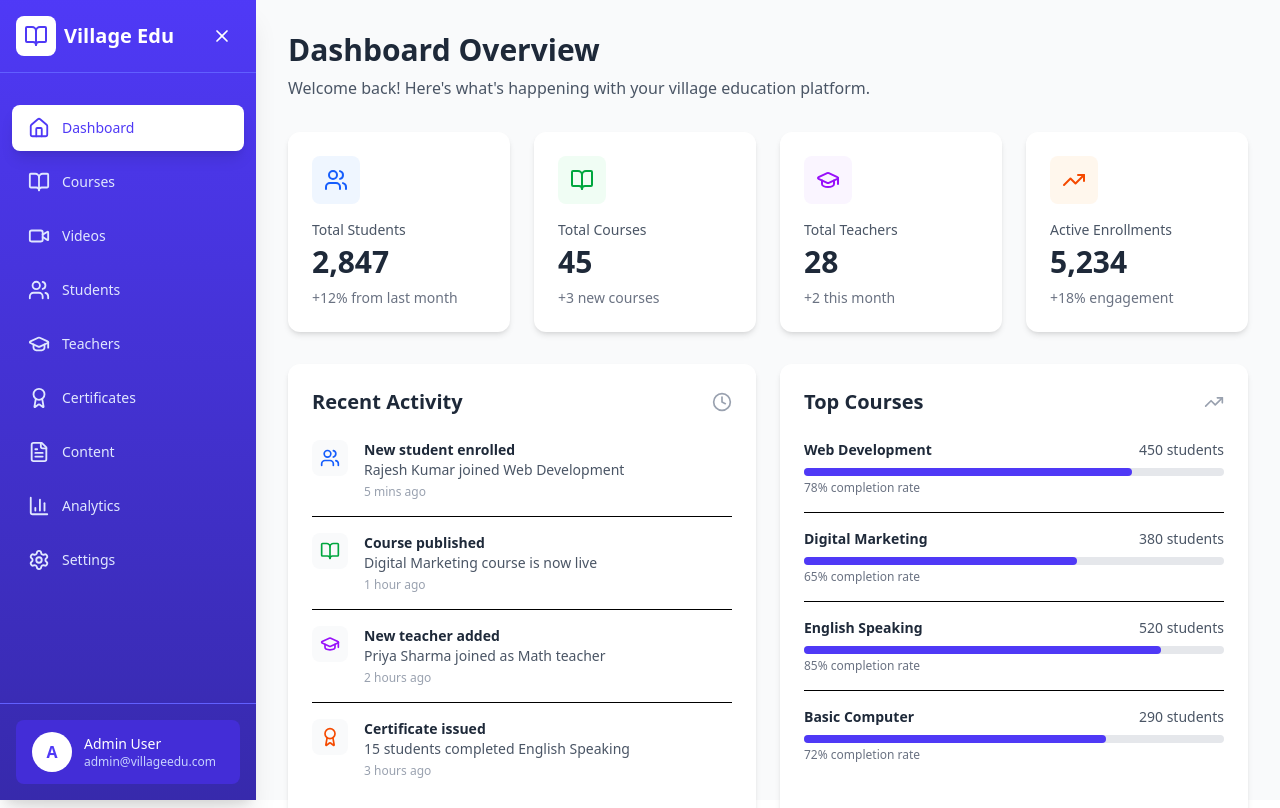
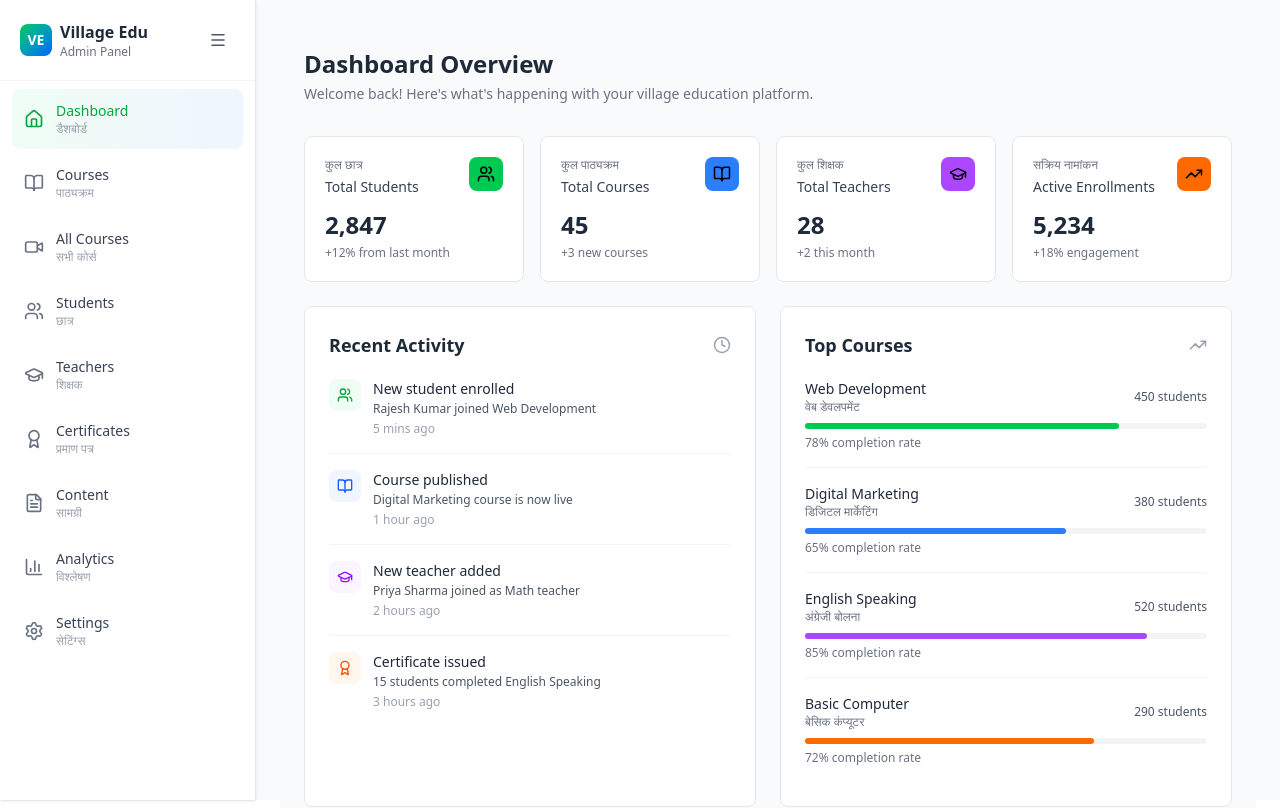
Before and after one commit to itzharshit99/final-year-project, a React (Vite) app in the folder admin/: page /dashboard in a window 1280 px wide. Shown: the top 808 px of the page. Built offline with nearby package versions, Linux system fonts and the light colour scheme; sample sign-in values are in the browser's storage.

Commit message:
layout changes done

```diff
--- a/admin/src/components/Navbar.jsx
+++ b/admin/src/components/Navbar.jsx
@@ -18,7 +18,7 @@ const Navbar = () => {
   const menuItems = [
     { icon: Home, label: 'Dashboard', path: '/dashboard' },
     { icon: BookOpen, label: 'Courses', path: '/courses' },
-    { icon: Video, label: 'Videos', path: '/videos' },
+    { icon: Video, label: 'All Courses', path: '/all-course' },
     { icon: Users, label: 'Students', path: '/students' },
     { icon: Award, label: 'Certificates', path: '/certificates' },
     { icon: FileText, label: 'Content', path: '/content' },
--- a/admin/src/layout/AdminLayout.jsx
+++ b/admin/src/layout/AdminLayout.jsx
@@ -1,5 +1,5 @@
 import React, { useState } from "react";
-import { Home, BookOpen, Users, Settings, FileText, BarChart3, Menu, X, Video, Award, GraduationCap, TrendingUp } from "lucide-react";
+import { Home, BookOpen, Users, Settings, FileText, BarChart3, Menu, X, Video, Award, GraduationCap } from "lucide-react";
 import { useNavigate } from "react-router-dom";
 
 export default function AdminLayout({ children }) {
@@ -8,33 +8,50 @@ export default function AdminLayout({ children }) {
   const navigate = useNavigate();
 
   const menuItems = [
-    { icon: Home, label: "Dashboard", path: "/dashboard" },
-    { icon: BookOpen, label: "Courses", path: "/course" },
-    { icon: Video, label: "All Courses", path: "/all-course" },
-    { icon: Users, label: "Students", path: "/students" },
-    { icon: GraduationCap, label: "Teachers", path: "/teachers" },
-    { icon: Award, label: "Certificates", path: "/certificates" },
-    { icon: FileText, label: "Content", path: "/content" },
-    { icon: BarChart3, label: "Analytics", path: "/analytics" },
-    { icon: Settings, label: "Settings", path: "/settings" },
+    { icon: Home, label: "Dashboard", labelHi: "डैशबोर्ड", path: "/dashboard" },
+    { icon: BookOpen, label: "Courses", labelHi: "पाठ्यक्रम", path: "/course" },
+    { icon: Video, label: "All Courses", labelHi: "सभी कोर्स", path: "/all-course" },
+    { icon: Users, label: "Students", labelHi: "छात्र", path: "/students" },
+    { icon: GraduationCap, label: "Teachers", labelHi: "शिक्षक", path: "/teachers" },
+    { icon: Award, label: "Certificates", labelHi: "प्रमाण पत्र", path: "/certificates" },
+    { icon: FileText, label: "Content", labelHi: "सामग्री", path: "/content" },
+    { icon: BarChart3, label: "Analytics", labelHi: "विश्लेषण", path: "/analytics" },
+    { icon: Settings, label: "Settings", labelHi: "सेटिंग्स", path: "/settings" },
   ];
 
   return (
     <div className="flex h-screen bg-gray-50">
       {/* Sidebar */}
-      <div className={`${isOpen ? "w-64" : "w-20"} bg-gradient-to-b from-indigo-600 to-indigo-800 text-white transition-all duration-300 shadow-xl fixed h-screen`}>
+      <div className={`${isOpen ? "w-64" : "w-20"} bg-white border-r border-gray-200 transition-all duration-300 shadow-sm fixed h-screen z-50`}>
 
         {/* Header */}
-        <div className="flex items-center justify-between p-4 border-b border-indigo-500">
-          {isOpen && <h1 className="font-bold text-xl">Village Edu</h1>}
-
-          <button onClick={() => setIsOpen(!isOpen)} className="p-2">
-            {isOpen ? <X /> : <Menu />}
+        <div className="flex items-center justify-between p-5 border-b border-gray-100">
+          {isOpen && (
+            <div className="flex items-center space-x-2">
+              <div className="w-8 h-8 bg-gradient-to-br from-green-500 to-blue-600 rounded-lg flex items-center justify-center text-white font-bold text-sm">
+                VE
+              </div>
+              <div>
+                <h1 className="font-bold text-gray-800">Village Edu</h1>
+                <p className="text-xs text-gray-500">Admin Panel</p>
+              </div>
+            </div>
+          )}
+          {!isOpen && (
+            <div className="w-8 h-8 bg-gradient-to-br from-green-500 to-blue-600 rounded-lg flex items-center justify-center text-white font-bold text-sm mx-auto">
+              VE
+            </div>
+          )}
+          <button
+            onClick={() => setIsOpen(!isOpen)}
+            className={`p-2 hover:bg-gray-100 rounded-lg transition-colors ${!isOpen && 'hidden'}`}
+          >
+            <Menu size={18} className="text-gray-600" />
           </button>
         </div>
 
         {/* Menu */}
-        <nav className="mt-6 px-3">
+        <nav className="mt-2 px-3">
           {menuItems.map((item) => {
             const Icon = item.icon;
             const active = activeItem === item.label;
@@ -45,20 +62,41 @@ export default function AdminLayout({ children }) {
                   setActiveItem(item.label);
                   navigate(item.path);
                 }}
-                className={`w-full flex items-center px-4 py-3 rounded-lg mb-2 ${
-                  active ? "bg-white text-indigo-700" : "text-indigo-100 hover:bg-indigo-700"
+                className={`w-full flex items-center px-3 py-3 rounded-lg mb-1 transition-all duration-200 group ${
+                  active
+                    ? "bg-gradient-to-r from-green-50 to-blue-50 text-green-600"
+                    : "text-gray-600 hover:bg-gray-50"
                 }`}
               >
-                <Icon size={22} />
-                {isOpen && <span className="ml-3">{item.label}</span>}
+                <Icon size={20} className={active ? "text-green-600" : "text-gray-500 group-hover:text-gray-700"} />
+                {isOpen && (
+                  <div className="ml-3 text-left">
+                    <div className={`text-sm font-medium ${active ? "text-green-600" : "text-gray-700"}`}>
+                      {item.label}
+                    </div>
+                    <div className="text-xs text-gray-400">
+                      {item.labelHi}
+                    </div>
+                  </div>
+                )}
               </button>
             );
           })}
         </nav>
+
+        {/* Toggle when closed */}
+        {!isOpen && (
+          <button
+            onClick={() => setIsOpen(true)}
+            className="absolute bottom-4 left-1/2 transform -translate-x-1/2 p-2 bg-gray-100 hover:bg-gray-200 rounded-lg transition-colors"
+          >
+            <X size={18} className="text-gray-600 rotate-180" />
+          </button>
+        )}
       </div>
 
       {/* Main Content */}
-      <main className={`${isOpen ? "ml-64" : "ml-20"} w-full transition-all p-6`}>
+      <main className={`${isOpen ? "ml-64" : "ml-20"} w-full transition-all duration-300 p-6`}>
         {children}
       </main>
     </div>
--- a/admin/src/pages/AdminDashboard .jsx
+++ b/admin/src/pages/AdminDashboard .jsx
@@ -1,224 +1,201 @@
-import React, { useState } from 'react';
-import { Home, BookOpen, Users, Settings, FileText, BarChart3, Menu, X, Video, Award, GraduationCap, TrendingUp, Clock, CheckCircle } from 'lucide-react';
-import { useNavigate } from "react-router-dom";
+import React, { useState } from "react";
+import {
+  Home,
+  BookOpen,
+  Users,
+  Settings,
+  FileText,
+  BarChart3,
+  Menu,
+  X,
+  Video,
+  Award,
+  GraduationCap,
+  TrendingUp,
+  Clock,
+  CheckCircle,
+} from "lucide-react";
+import AdminLayout from "../layout/AdminLayout";
 
 const AdminDashboard = () => {
-  const [isOpen, setIsOpen] = useState(true);
-  const [activeItem, setActiveItem] = useState('Dashboard');
-
   // Dashboard Stats Data
   const stats = [
     {
-      title: 'Total Students',
-      value: '2,847',
-      change: '+12% from last month',
+      title: "Total Students",
+      titleHi: "कुल छात्र",
+      value: "2,847",
+      change: "+12% from last month",
       icon: Users,
-      bgColor: 'bg-blue-500',
-      lightBg: 'bg-blue-50',
-      textColor: 'text-blue-600'
+      bgColor: "bg-green-500",
     },
     {
-      title: 'Total Courses',
-      value: '45',
-      change: '+3 new courses',
+      title: "Total Courses",
+      titleHi: "कुल पाठ्यक्रम",
+      value: "45",
+      change: "+3 new courses",
       icon: BookOpen,
-      bgColor: 'bg-green-500',
-      lightBg: 'bg-green-50',
-      textColor: 'text-green-600'
+      bgColor: "bg-blue-500",
     },
     {
-      title: 'Total Teachers',
-      value: '28',
-      change: '+2 this month',
+      title: "Total Teachers",
+      titleHi: "कुल शिक्षक",
+      value: "28",
+      change: "+2 this month",
       icon: GraduationCap,
-      bgColor: 'bg-purple-500',
-      lightBg: 'bg-purple-50',
-      textColor: 'text-purple-600'
+      bgColor: "bg-purple-500",
     },
     {
-      title: 'Active Enrollments',
-      value: '5,234',
-      change: '+18% engagement',
+      title: "Active Enrollments",
+      titleHi: "सक्रिय नामांकन",
+      value: "5,234",
+      change: "+18% engagement",
       icon: TrendingUp,
-      bgColor: 'bg-orange-500',
-      lightBg: 'bg-orange-50',
-      textColor: 'text-orange-600'
+      bgColor: "bg-orange-500",
     },
   ];
 
   // Recent Activity
   const recentActivity = [
     {
-      action: 'New student enrolled',
-      details: 'Rajesh Kumar joined Web Development',
-      time: '5 mins ago',
+      action: "New student enrolled",
+      details: "Rajesh Kumar joined Web Development",
+      time: "5 mins ago",
       icon: Users,
-      color: 'text-blue-600'
+      color: "bg-green-50 text-green-600",
     },
     {
-      action: 'Course published',
-      details: 'Digital Marketing course is now live',
-      time: '1 hour ago',
+      action: "Course published",
+      details: "Digital Marketing course is now live",
+      time: "1 hour ago",
       icon: BookOpen,
-      color: 'text-green-600'
+      color: "bg-blue-50 text-blue-600",
     },
     {
-      action: 'New teacher added',
-      details: 'Priya Sharma joined as Math teacher',
-      time: '2 hours ago',
+      action: "New teacher added",
+      details: "Priya Sharma joined as Math teacher",
+      time: "2 hours ago",
       icon: GraduationCap,
-      color: 'text-purple-600'
+      color: "bg-purple-50 text-purple-600",
     },
     {
-      action: 'Certificate issued',
-      details: '15 students completed English Speaking',
-      time: '3 hours ago',
+      action: "Certificate issued",
+      details: "15 students completed English Speaking",
+      time: "3 hours ago",
       icon: Award,
-      color: 'text-orange-600'
+      color: "bg-orange-50 text-orange-600",
     },
   ];
 
   // Top Courses
   const topCourses = [
-    { name: 'Web Development', students: 450, completion: 78 },
-    { name: 'Digital Marketing', students: 380, completion: 65 },
-    { name: 'English Speaking', students: 520, completion: 85 },
-    { name: 'Basic Computer', students: 290, completion: 72 },
+    {
+      name: "Web Development",
+      nameHi: "वेब डेवलपमेंट",
+      students: 450,
+      completion: 78,
+      color: "bg-green-500",
+    },
+    {
+      name: "Digital Marketing",
+      nameHi: "डिजिटल मार्केटिंग",
+      students: 380,
+      completion: 65,
+      color: "bg-blue-500",
+    },
+    {
+      name: "English Speaking",
+      nameHi: "अंग्रेजी बोलना",
+      students: 520,
+      completion: 85,
+      color: "bg-purple-500",
+    },
+    {
+      name: "Basic Computer",
+      nameHi: "बेसिक कंप्यूटर",
+      students: 290,
+      completion: 72,
+      color: "bg-orange-500",
+    },
   ];
 
-  const menuItems = [
-    { icon: Home, label: 'Dashboard', path: '/dashboard' },
-    { icon: BookOpen, label: 'Courses', path: '/course' },
-    { icon: Video, label: 'Videos', path: '/videos' },
-    { icon: Users, label: 'Students', path: '/students' },
-    { icon: GraduationCap, label: 'Teachers', path: '/teachers' },
-    { icon: Award, label: 'Certificates', path: '/certificates' },
-    { icon: FileText, label: 'Content', path: '/content' },
-    { icon: BarChart3, label: 'Analytics', path: '/analytics' },
-    { icon: Settings, label: 'Settings', path: '/settings' },
-  ];
-  const navigate = useNavigate();
-
   return (
-    <div className="flex h-screen bg-gray-50">
-      {/* Sidebar */}
-      <div
-        className={`${
-          isOpen ? 'w-64' : 'w-20'
-        } bg-gradient-to-b from-indigo-600 to-indigo-800 text-white transition-all duration-300 ease-in-out shadow-xl fixed left-0 top-0 h-screen z-50`}
-      >
-        {/* Header */}
-        <div className="flex items-center justify-between p-4 border-b border-indigo-500">
-          {isOpen && (
-            <div className="flex items-center space-x-2">
-              <div className="bg-white p-2 rounded-lg">
-                <BookOpen className="text-indigo-600" size={24} />
-              </div>
-              <span className="font-bold text-xl">Village Edu</span>
-            </div>
-          )}
-          <button
-            onClick={() => setIsOpen(!isOpen)}
-            className="p-2 rounded-lg hover:bg-indigo-700 transition-colors"
-          >
-            {isOpen ? <X size={20} /> : <Menu size={20} />}
-          </button>
-        </div>
-
-        {/* Navigation Items */}
-        <nav className="mt-8 px-3">
-          {menuItems.map((item) => {
-            const Icon = item.icon;
-            const isActive = activeItem === item.label;
-
-            return (
-              <button
-                key={item.label}
-                onClick={() => {
-                  setActiveItem(item.label);
-                  navigate(item.path);
-                }}
-
-                className={`w-full flex items-center space-x-3 px-4 py-3 mb-2 rounded-lg transition-all duration-200 ${
-                  isActive
-                    ? 'bg-white text-indigo-600 shadow-lg'
-                    : 'text-indigo-100 hover:bg-indigo-700'
-                }`}
-              >
-                <Icon size={22} className="flex-shrink-0" />
-                {isOpen && (
-                  <span className="font-medium text-sm">{item.label}</span>
-                )}
-              </button>
-            );
-          })}
-        </nav>
-
-        {/* Bottom Section */}
-        {isOpen && (
-          <div className="absolute bottom-0 left-0 right-0 p-4 border-t border-indigo-500">
-            <div className="flex items-center space-x-3 px-4 py-3 bg-indigo-700 rounded-lg">
-              <div className="w-10 h-10 bg-white rounded-full flex items-center justify-center text-indigo-600 font-bold">
-                A
-              </div>
-              <div className="flex-1">
-                <p className="text-sm font-medium">Admin User</p>
-                <p className="text-xs text-indigo-200">admin@villageedu.com</p>
-              </div>
-            </div>
-          </div>
-        )}
-      </div>
-
-      {/* Main Dashboard Content */}
-      <div className={`flex-1 ${isOpen ? 'ml-64' : 'ml-20'} transition-all duration-300`}>
-        <div className="p-8">
+    <AdminLayout>
+      <div className="p-6 bg-gray-50 min-h-screen">
         {/* Header */}
         <div className="mb-8">
-            <h1 className="text-3xl font-bold text-gray-800 mb-2">
+          <h1 className="text-2xl font-bold text-gray-800 mb-1">
             Dashboard Overview
           </h1>
-            <p className="text-gray-600">Welcome back! Here's what's happening with your village education platform.</p>
+          <p className="text-sm text-gray-500">
+            Welcome back! Here's what's happening with your village education
+            platform.
+          </p>
         </div>
 
         {/* Stats Cards */}
-          <div className="grid grid-cols-1 md:grid-cols-2 lg:grid-cols-4 gap-6 mb-8">
+        <div className="grid grid-cols-1 md:grid-cols-2 lg:grid-cols-4 gap-4 mb-6">
           {stats.map((stat, index) => {
             const Icon = stat.icon;
             return (
-                <div key={index} className="bg-white rounded-xl shadow-md p-6 hover:shadow-lg transition-shadow">
-                  <div className="flex items-center justify-between mb-4">
-                    <div className={`${stat.lightBg} p-3 rounded-lg`}>
-                      <Icon className={stat.textColor} size={24} />
+              <div
+                key={index}
+                className="bg-white rounded-lg border border-gray-200 p-5 hover:shadow-md transition-shadow"
+              >
+                <div className="flex items-start justify-between mb-3">
+                  <div>
+                    <p className="text-xs text-gray-500 mb-1">{stat.titleHi}</p>
+                    <h3 className="text-sm font-medium text-gray-700">
+                      {stat.title}
+                    </h3>
+                  </div>
+                  <div
+                    className={`${stat.bgColor} bg-opacity-10 p-2 rounded-lg`}
+                  >
+                    <Icon
+                      className={`${stat.bgColor.replace("bg-", "text-")}`}
+                      size={18}
+                    />
                   </div>
                 </div>
-                  <h3 className="text-gray-600 text-sm font-medium mb-1">{stat.title}</h3>
-                  <p className="text-3xl font-bold text-gray-800 mb-2">{stat.value}</p>
-                  <p className="text-sm text-gray-500">{stat.change}</p>
+                <p className="text-2xl font-bold text-gray-800 mb-1">
+                  {stat.value}
+                </p>
+                <p className="text-xs text-gray-500">{stat.change}</p>
               </div>
             );
           })}
         </div>
 
-          <div className="grid grid-cols-1 lg:grid-cols-2 gap-6">
+        <div className="grid grid-cols-1 lg:grid-cols-2 gap-6 mb-6">
           {/* Recent Activity */}
-            <div className="bg-white rounded-xl shadow-md p-6">
-              <div className="flex items-center justify-between mb-6">
-                <h2 className="text-xl font-bold text-gray-800">Recent Activity</h2>
-                <Clock className="text-gray-400" size={20} />
+          <div className="bg-white rounded-lg border border-gray-200 p-6">
+            <div className="flex items-center justify-between mb-5">
+              <h2 className="text-lg font-semibold text-gray-800">
+                Recent Activity
+              </h2>
+              <Clock className="text-gray-400" size={18} />
             </div>
             <div className="space-y-4">
               {recentActivity.map((activity, index) => {
                 const Icon = activity.icon;
                 return (
-                    <div key={index} className="flex items-start space-x-4 pb-4 border-b last:border-b-0">
-                      <div className={`${activity.color} p-2 rounded-lg bg-gray-50`}>
-                        <Icon size={20} />
+                  <div
+                    key={index}
+                    className="flex items-start space-x-3 pb-4 border-b last:border-b-0 border-gray-100"
+                  >
+                    <div className={`${activity.color} p-2 rounded-lg`}>
+                      <Icon size={16} />
                     </div>
                     <div className="flex-1">
-                        <p className="text-sm font-semibold text-gray-800">{activity.action}</p>
-                        <p className="text-sm text-gray-600">{activity.details}</p>
-                        <p className="text-xs text-gray-400 mt-1">{activity.time}</p>
+                      <p className="text-sm font-medium text-gray-800">
+                        {activity.action}
+                      </p>
+                      <p className="text-xs text-gray-600 mt-0.5">
+                        {activity.details}
+                      </p>
+                      <p className="text-xs text-gray-400 mt-1">
+                        {activity.time}
+                      </p>
                     </div>
                   </div>
                 );
@@ -227,25 +204,39 @@ const AdminDashboard = () => {
           </div>
 
           {/* Top Courses */}
-            <div className="bg-white rounded-xl shadow-md p-6">
-              <div className="flex items-center justify-between mb-6">
-                <h2 className="text-xl font-bold text-gray-800">Top Courses</h2>
-                <TrendingUp className="text-gray-400" size={20} />
+          <div className="bg-white rounded-lg border border-gray-200 p-6">
+            <div className="flex items-center justify-between mb-5">
+              <h2 className="text-lg font-semibold text-gray-800">
+                Top Courses
+              </h2>
+              <TrendingUp className="text-gray-400" size={18} />
             </div>
             <div className="space-y-4">
               {topCourses.map((course, index) => (
-                  <div key={index} className="pb-4 border-b last:border-b-0">
+                <div
+                  key={index}
+                  className="pb-4 border-b last:border-b-0 border-gray-100"
+                >
                   <div className="flex items-center justify-between mb-2">
-                      <h3 className="text-sm font-semibold text-gray-800">{course.name}</h3>
-                      <span className="text-sm text-gray-600">{course.students} students</span>
+                    <div>
+                      <h3 className="text-sm font-medium text-gray-800">
+                        {course.name}
+                      </h3>
+                      <p className="text-xs text-gray-500">{course.nameHi}</p>
                     </div>
-                    <div className="w-full bg-gray-200 rounded-full h-2">
+                    <span className="text-xs text-gray-600 font-medium">
+                      {course.students} students
+                    </span>
+                  </div>
+                  <div className="w-full bg-gray-100 rounded-full h-1.5">
                     <div
-                        className="bg-indigo-600 h-2 rounded-full transition-all duration-300"
+                      className={`${course.color} h-1.5 rounded-full transition-all duration-300`}
                       style={{ width: `${course.completion}%` }}
                     ></div>
                   </div>
-                    <p className="text-xs text-gray-500 mt-1">{course.completion}% completion rate</p>
+                  <p className="text-xs text-gray-500 mt-1.5">
+                    {course.completion}% completion rate
+                  </p>
                 </div>
               ))}
             </div>
@@ -253,26 +244,25 @@ const AdminDashboard = () => {
         </div>
 
         {/* Quick Actions */}
-          <div className="mt-8 grid grid-cols-1 md:grid-cols-3 gap-6">
-            <button className="bg-indigo-600 text-white rounded-xl p-6 hover:bg-indigo-700 transition-colors shadow-md">
-              <BookOpen size={32} className="mb-3" />
-              <h3 className="text-lg font-semibold mb-1">Add New Course</h3>
-              <p className="text-sm text-indigo-100">Create and publish courses</p>
+        <div className="grid grid-cols-1 md:grid-cols-3 gap-4">
+          <button className="bg-gradient-to-br from-green-500 to-green-600 text-white rounded-lg p-5 hover:shadow-md transition-all text-left">
+            <BookOpen size={24} className="mb-2" />
+            <h3 className="text-base font-semibold mb-1">Add New Course</h3>
+            <p className="text-xs text-green-50">Create and publish courses</p>
           </button>
-            <button className="bg-green-600 text-white rounded-xl p-6 hover:bg-green-700 transition-colors shadow-md">
-              <Users size={32} className="mb-3" />
-              <h3 className="text-lg font-semibold mb-1">Manage Students</h3>
-              <p className="text-sm text-green-100">View and manage enrollments</p>
+          <button className="bg-gradient-to-br from-blue-500 to-blue-600 text-white rounded-lg p-5 hover:shadow-md transition-all text-left">
+            <Users size={24} className="mb-2" />
+            <h3 className="text-base font-semibold mb-1">Manage Students</h3>
+            <p className="text-xs text-blue-50">View and manage enrollments</p>
           </button>
-            <button className="bg-purple-600 text-white rounded-xl p-6 hover:bg-purple-700 transition-colors shadow-md">
-              <BarChart3 size={32} className="mb-3" />
-              <h3 className="text-lg font-semibold mb-1">View Analytics</h3>
-              <p className="text-sm text-purple-100">Track platform performance</p>
+          <button className="bg-gradient-to-br from-purple-500 to-purple-600 text-white rounded-lg p-5 hover:shadow-md transition-all text-left">
+            <BarChart3 size={24} className="mb-2" />
+            <h3 className="text-base font-semibold mb-1">View Analytics</h3>
+            <p className="text-xs text-purple-50">Track platform performance</p>
           </button>
         </div>
       </div>
-      </div>
-    </div>
+    </AdminLayout>
   );
 };
 
```
Also changed, not shown: admin/src/pages/AddCourse.jsx (+48 -48 lines). Lines whose indentation alone changed are shown as unchanged.
